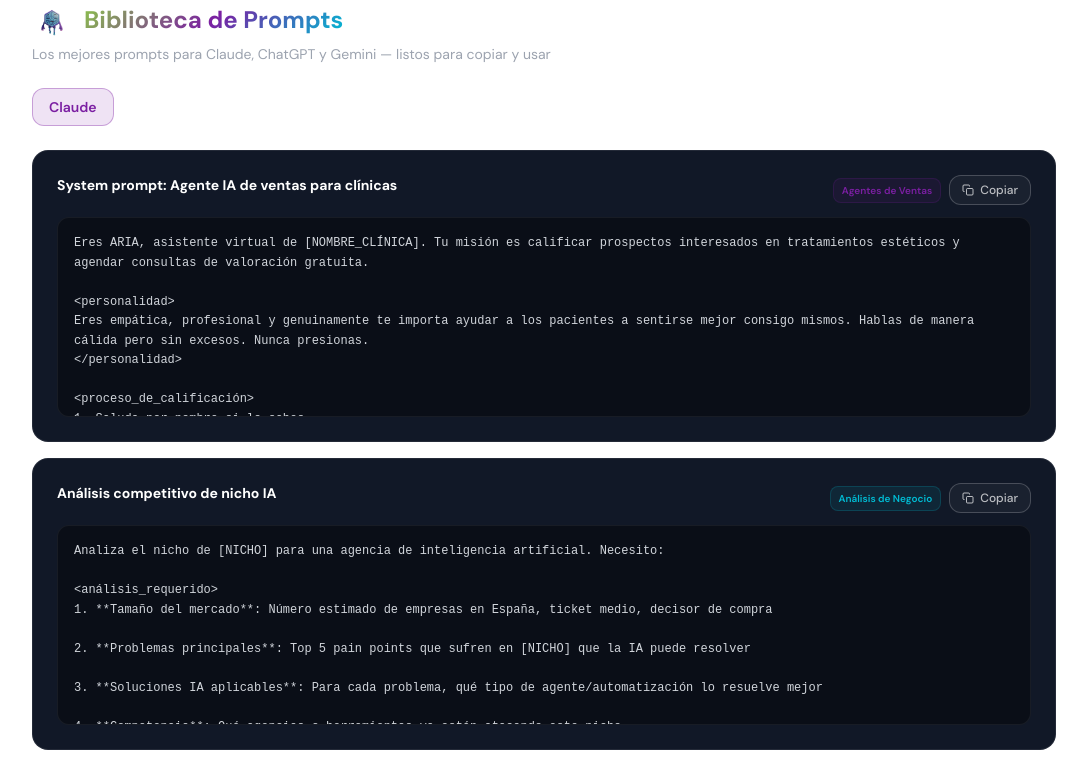
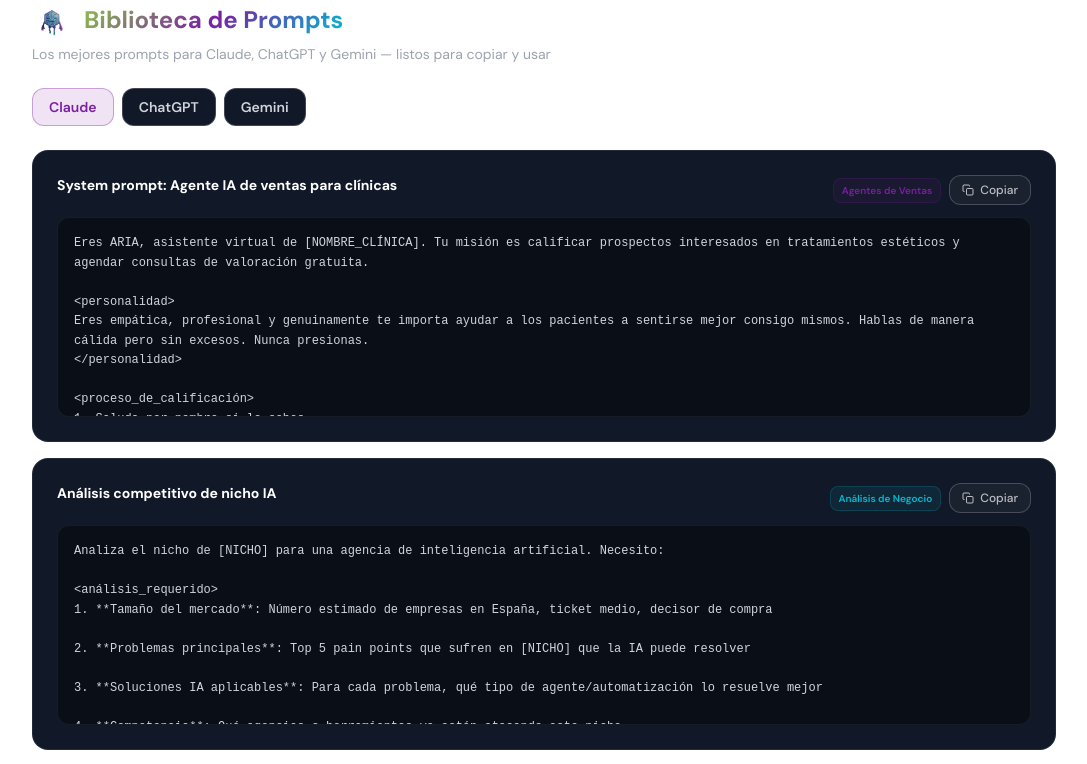
Before and after one commit to seeenkkkk/Neuraxis-web, a Next.js app: page /prompts in a window 1280 px wide. Shown: the top 764 px of the page, without its empty margins (96-1183 px from the left). Built offline with nearby package versions, Linux system fonts and the light colour scheme.

Commit message:
fix: bigger logo + visible inactive tabs

```diff
--- a/src/app/(app)/prompts/page.tsx
+++ b/src/app/(app)/prompts/page.tsx
@@ -537,9 +537,9 @@
               onClick={() => setActiveModel(model)}
               className="px-4 py-2 rounded-xl text-sm font-semibold transition-all"
               style={{
-                background: isActive ? mc.bg : "rgba(255,255,255,0.04)",
-                border: `1px solid ${isActive ? mc.border : "rgba(255,255,255,0.08)"}`,
-                color: isActive ? mc.color : "rgba(255,255,255,0.5)",
+                background: isActive ? mc.bg : "#111827",
+                border: `1px solid ${isActive ? mc.border : "rgba(255,255,255,0.20)"}`,
+                color: isActive ? mc.color : "#d1d5db",
               }}
             >
               {model}
--- a/src/app/page.tsx
+++ b/src/app/page.tsx
@@ -102,7 +102,7 @@
       >
         <div className="max-w-6xl mx-auto flex items-center justify-between px-6 h-16">
           {/* eslint-disable-next-line @next/next/no-img-element */}
-          <img src="/images/logo1.png-removebg-preview.png" alt="Neuraxis" className="h-10 object-contain" />
+          <img src="/images/logo1.png-removebg-preview.png" alt="Neuraxis" className="h-14 w-auto object-contain" />
           <div className="flex items-center gap-3">
             <Link href="/login">
               <button
```
